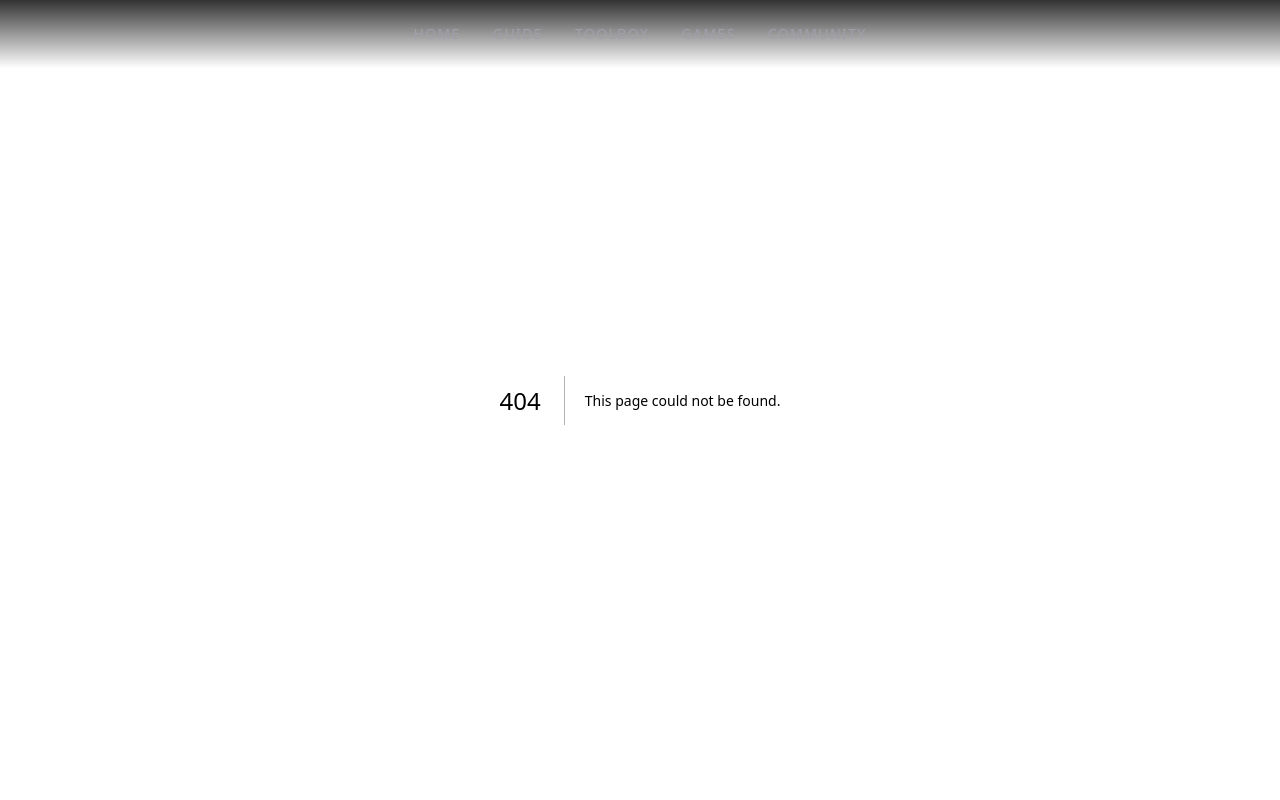
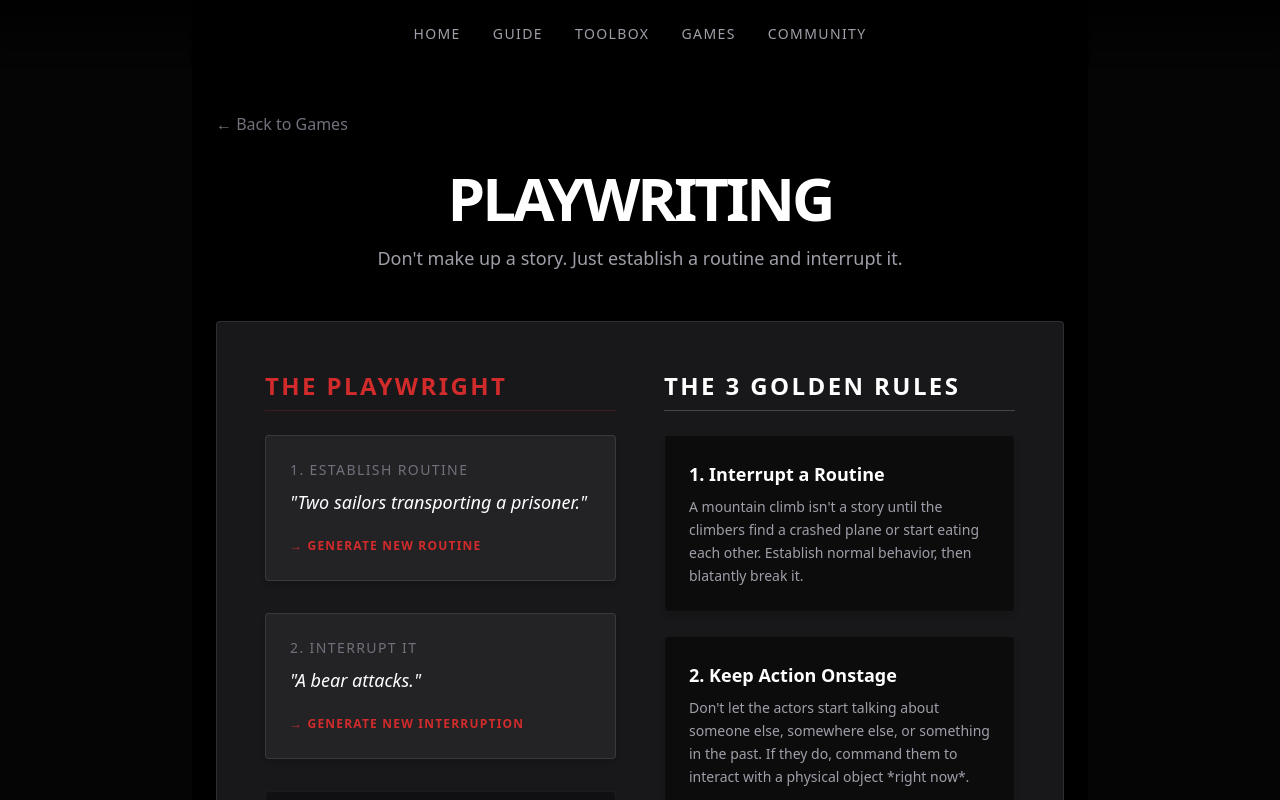
Before and after one commit to Mathe-S/improv, a Next.js app: page /games/playwriting in a window 1280 px wide. Before the commit this address had no page. Shown: the top 800 px of the page. Built offline with nearby package versions, Linux system fonts and the light colour scheme.

Commit message:
feat: Add Playwriting game with its data entry, dedicated page, and prompt generation.

```diff
--- /dev/null
+++ b/src/app/games/playwriting/page.tsx
@@ -0,0 +1,116 @@
+"use client";
+
+import { useState } from "react";
+import Link from "next/link";
+import { getRandomItem } from "@/data/toolboxData";
+
+const routinePrompts = [
+  "Two sailors transporting a prisoner.",
+  "Taking a basket of goodies to Grandma.",
+  "A vet rectally examining an elephant.",
+  "Brain surgeons doing a delicate operation.",
+  "Mountaineers climbing a mountain.",
+  "A couple getting ready for bed.",
+  "Two window cleaners washing a skyscraper.",
+];
+
+const interruptionPrompts = [
+  "A bear attacks.",
+  "Someone discovers they are growing feathers.",
+  "They find a crashed airplane.",
+  "One person injects the other with a strange syringe.",
+  "They find a hidden trapdoor under the rug.",
+  "The object they are holding suddenly comes alive.",
+];
+
+export default function PlaywritingGamePage() {
+  const [routine, setRoutine] = useState(routinePrompts[0]);
+  const [interruption, setInterruption] = useState(interruptionPrompts[0]);
+
+  return (
+    <div className="min-h-screen bg-black pt-28 pb-20 px-6 max-w-4xl mx-auto flex flex-col">
+      <Link href="/games" className="text-zinc-500 hover:text-white mb-8 inline-block transition-colors">
+        ← Back to Games
+      </Link>
+
+      <div className="text-center mb-12">
+        <h1 className="text-4xl md:text-6xl font-black text-white mb-4 tracking-tighter uppercase">
+          Playwriting
+        </h1>
+        <p className="text-zinc-400 max-w-2xl mx-auto text-lg leading-relaxed">
+          Don't make up a story. Just establish a routine and interrupt it.
+        </p>
+      </div>
+
+      <div className="bg-zinc-900 border border-white/10 rounded-sm p-8 md:p-12 relative overflow-hidden flex-1 mb-12">
+
+        <div className="grid md:grid-cols-2 gap-12">
+          {/* Inspiration Column */}
+          <div className="space-y-8">
+            <h2 className="text-2xl font-bold text-accent-red uppercase tracking-widest mb-6 border-b border-accent-red/20 pb-2">
+              The Playwright
+            </h2>
+
+            <div className="bg-white/5 border border-white/10 p-6 rounded-sm shadow-md">
+              <p className="text-sm text-zinc-500 uppercase tracking-widest mb-2">1. Establish Routine</p>
+              <p className="text-lg font-medium text-white mb-4 italic">"{routine}"</p>
+              <button
+                onClick={() => setRoutine(getRandomItem(routinePrompts))}
+                className="text-xs text-accent-red font-bold uppercase tracking-widest hover:text-white transition-colors"
+              >
+                → Generate New Routine
+              </button>
+            </div>
+
+            <div className="bg-white/5 border border-white/10 p-6 rounded-sm shadow-md">
+              <p className="text-sm text-zinc-500 uppercase tracking-widest mb-2">2. Interrupt It</p>
+              <p className="text-lg font-medium text-white mb-4 italic">"{interruption}"</p>
+              <button
+                onClick={() => setInterruption(getRandomItem(interruptionPrompts))}
+                className="text-xs text-accent-red font-bold uppercase tracking-widest hover:text-white transition-colors"
+              >
+                → Generate New Interruption
+              </button>
+            </div>
+
+            <div className="text-sm text-zinc-400 space-y-3 bg-black/30 p-4 rounded-sm border border-white/5">
+              <p className="text-white uppercase text-xs tracking-widest font-bold">Directions</p>
+              <p>Command your actors precisely. E.g., "Dennis, sit on the chair. Betty, ask him how he feels."</p>
+            </div>
+          </div>
+
+          {/* Rules Column */}
+          <div className="space-y-8">
+            <h2 className="text-2xl font-bold text-white uppercase tracking-widest mb-6 border-b border-white/20 pb-2">
+              The 3 Golden Rules
+            </h2>
+
+            <div className="space-y-6">
+              <div className="bg-black/50 p-6 rounded-sm border border-white/5 shadow-md">
+                <h3 className="text-lg font-bold text-white mb-2">1. Interrupt a Routine</h3>
+                <p className="text-zinc-400 text-sm leading-relaxed">
+                  A mountain climb isn't a story until the climbers find a crashed plane or start eating each other. Establish normal behavior, then blatantly break it.
+                </p>
+              </div>
+
+              <div className="bg-black/50 p-6 rounded-sm border border-white/5 shadow-md">
+                <h3 className="text-lg font-bold text-white mb-2">2. Keep Action Onstage</h3>
+                <p className="text-zinc-400 text-sm leading-relaxed">
+                  Don't let the actors start talking about someone else, somewhere else, or something in the past. If they do, command them to interact with a physical object *right now*.
+                </p>
+              </div>
+
+              <div className="bg-black/50 p-6 rounded-sm border border-white/5 shadow-md">
+                <h3 className="text-lg font-bold text-white mb-2">3. Don't Cancel the Story</h3>
+                <p className="text-zinc-400 text-sm leading-relaxed">
+                  If you give a character a glass of water, don't let them drink it and say "I feel better now." Make the water fall straight through them onto the floor! Escalate, don't revert.
+                </p>
+              </div>
+            </div>
+          </div>
+        </div>
+
+      </div>
+    </div>
+  );
+}
--- a/src/data/toolboxData.ts
+++ b/src/data/toolboxData.ts
@@ -606,6 +606,20 @@ export const improvGames: ImprovGame[] = [
     difficulty: "beginner",
     slug: "word-at-a-time",
   },
+  {
+    name: "Playwriting",
+    description: "A narrative exercise where a 'playwright' directs actors by focusing on interrupting routines rather than 'making up a story'.",
+    rules: [
+      "One person acts as the 'playwright', commanding two or more actors ('Sit down', 'Yawn', etc.).",
+      "Rule 1: Establish a routine, then interrupt it. (e.g. Wash dishes -> break a plate).",
+      "Rule 2: Keep the action onstage. Do not get diverted into discussing events happening elsewhere or in the past.",
+      "Rule 3: Don't cancel the story. If a problem is introduced, don't immediately solve it and return to the status quo.",
+      "If the playwright freezes, they can say 'prompt' to get an idea from the group.",
+    ],
+    playerCount: "3+",
+    difficulty: "advanced",
+    slug: "playwriting",
+  },
 ];
 
 // ============ UTILITY FUNCTIONS ============
```
